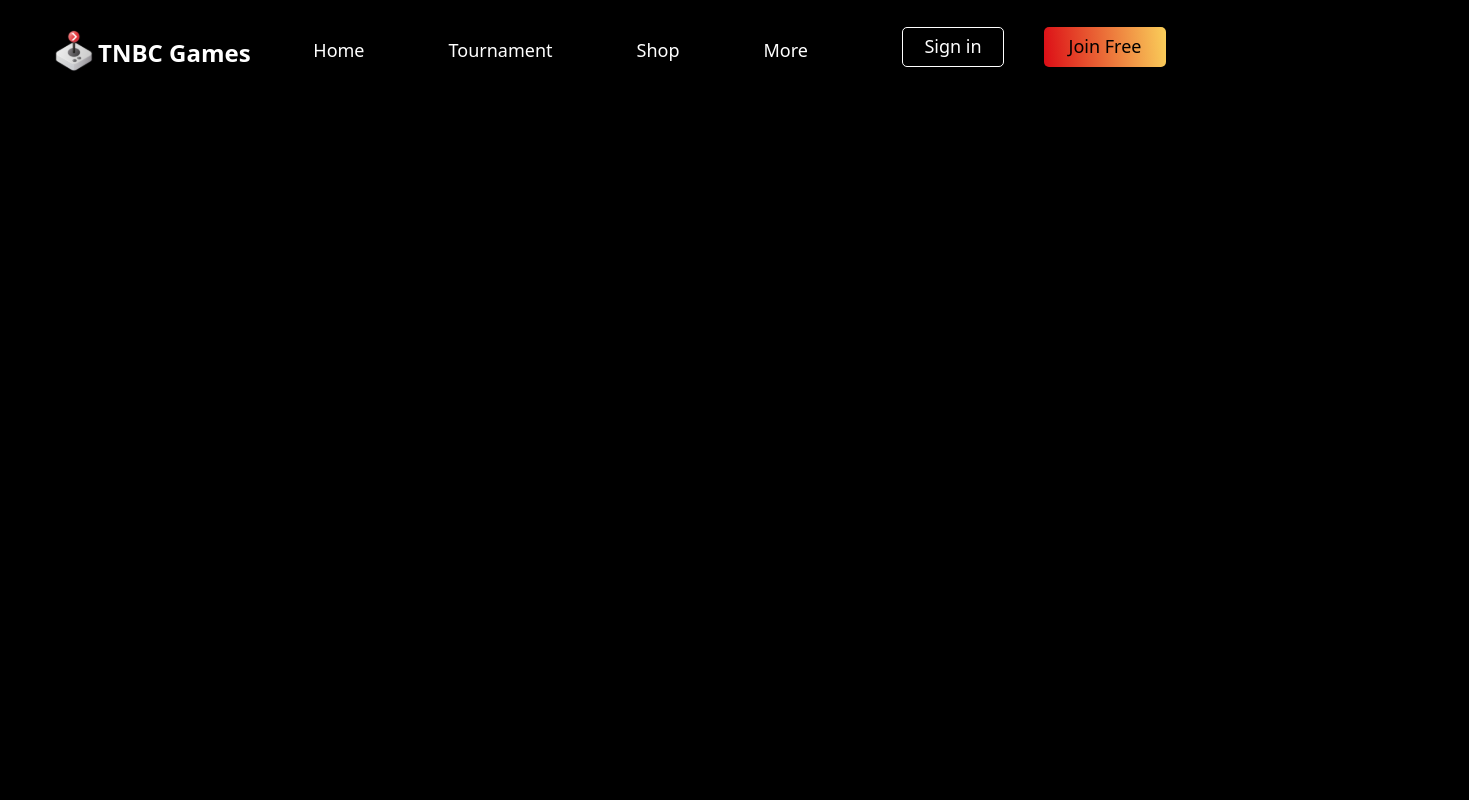
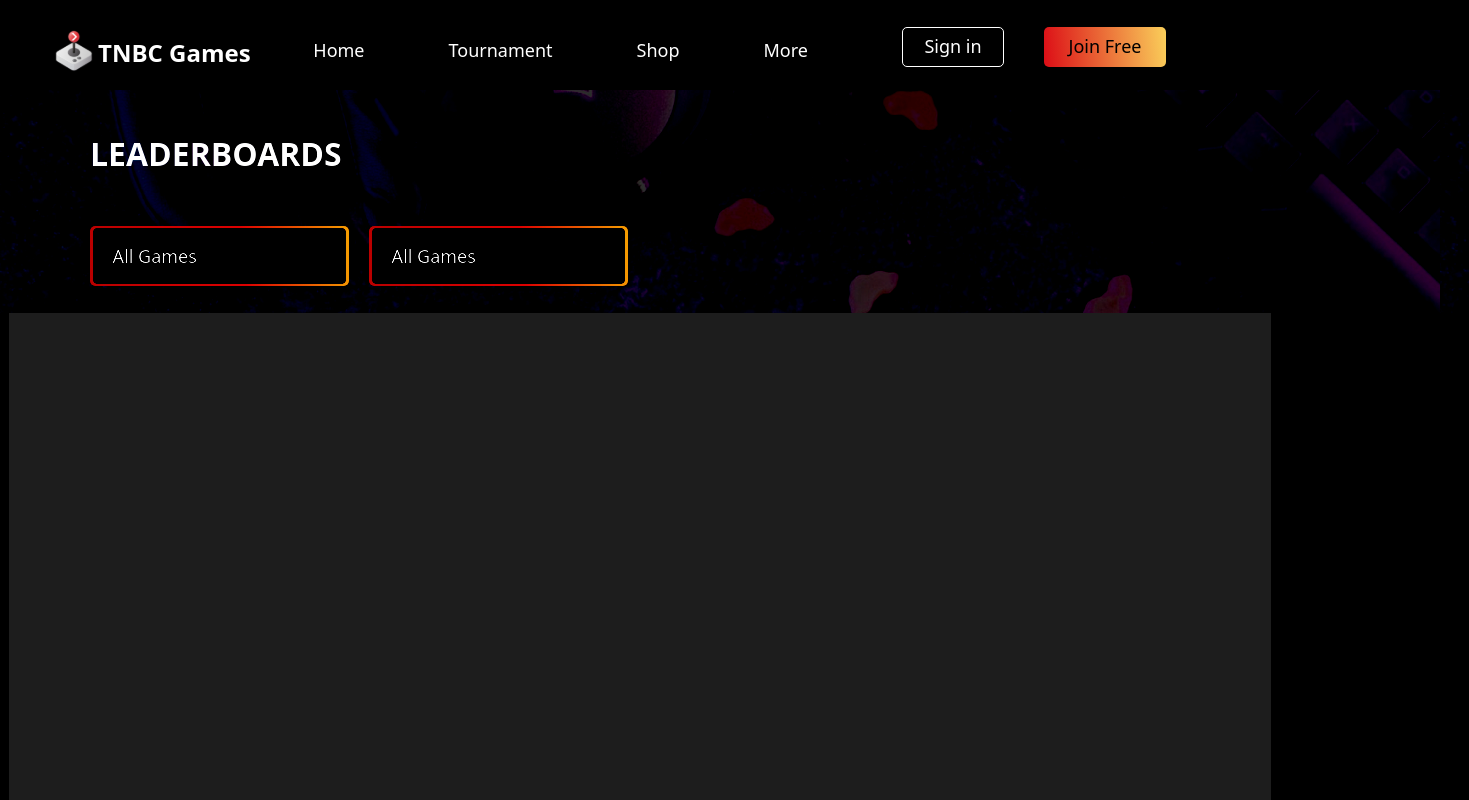
Before and after one commit to TNBC-Games/frontend-web, a React (Create React App) app: page /leaderboard in a window 1280 px wide. Shown: the top 800 px of the page, 1469 px wide, since content can reach past the window. Built offline with nearby package versions, Linux system fonts and the light colour scheme.

Commit message:
leaderboard header set

```diff
--- a/src/App.js
+++ b/src/App.js
@@ -11,6 +11,7 @@ import WebBody from "./components/HomePage/webBody";
 import SignUp from "./components/Authentication/SignUp";
 import SignIn from "./components/Authentication/SignIn";
 import GamesProfile from "./components/GamesManagement/GamesProfile";
+import LeaderBoardPage from "./components/GamesManagement/LeaderBoardPage";
 
 
 function App() {
@@ -24,6 +25,7 @@ function App() {
           <Route path = "/signup" component = {SignUp}/>
           <Route path = "/login" component = {SignIn}/>
           <Route path = "/game-management" component ={GamesProfile}/>
+          <Route path = "/leaderboard" component = {LeaderBoardPage}/>
         </Switch>
 
       </BrowserRouter>
--- /dev/null
+++ b/src/components/GamesManagement/LeaderBoardPage.js
@@ -0,0 +1,101 @@
+import React from 'react';
+import styled from 'styled-components';
+import LeaderBoardHeader from "../../assets/LeaderboardHeader.png";
+
+function LeaderBoardPage() {
+    return (
+        <div className ="leaderboard-page">
+            <Header image ={LeaderBoardHeader}>
+                <div className = "heading">
+                    LEADERBOARDS
+                </div>
+
+
+                <div className = "flex mt-5">
+
+                    <div className ="games-filter">
+                        <div className ="games-filter-inner">
+                            <div className ="games-filter-title"> All Games </div>
+                        </div>
+                    </div>
+
+                    <div className ="games-filter">
+                        <div className ="games-filter-inner">
+                            <div className ="games-filter-title"> All Games </div>
+                        </div>
+                    </div>
+                </div>
+            </Header>
+
+            <div className ="justify-center">
+                <LeaderboardTable>
+
+                </LeaderboardTable>
+
+            </div>
+
+
+
+
+        </div>
+    )
+}
+
+export default LeaderBoardPage
+
+export const Header = styled.div`
+    width: 1469px;
+    height: 223px;
+    margin-top: 90px;
+    padding: 40px 90px;
+    background-image: url(${props => props.image});
+    mix-blend-mode: hard-light;
+
+    .heading {
+        font-style: normal;
+        font-weight: 800;
+        font-size: 32px;
+        line-height: 48px;
+        color: #FFFFFF;
+    }
+
+    .games-filter {
+        height:60px;
+        width:259px;
+        margin-right: 20px;
+        border-radius: 5px;
+        display: flex;
+        justify-content: center;
+        align-items: center;
+        background: linear-gradient(263.86deg, #FACF5A 0%, #DC0D16 100%);
+    }
+
+    .games-filter-inner {
+        background-color: black;
+        display: flex;
+        justify-content: space-between;
+        align-items: center;
+        border-radius: 5px;
+        height:56px;
+        width:98%;
+        padding-left: 20px;
+        color: #FFFFFF;
+        font-weight: 500;
+        font-size: 18px;
+        line-height: 27px;
+        color: #FFFFFF;
+    }
+`;
+
+export const LeaderboardTable = styled.div`
+    width: 1262px;
+    height: 1114px;
+    background: #1D1D1D;
+    margin-bottom: 100px;
+
+`
+export const DateFilter = styled.div`
+    width: 100%;
+    height:
+
+`
--- a/src/styles/tnbc.css
+++ b/src/styles/tnbc.css
@@ -328,9 +328,6 @@ input:focus {
     border-radius: 5px;
     height:58px;
     width:99%;
-}
-
-.games-filter-inner {
     padding-left: 20px;
     color: #FFFFFF;
     font-weight: 500;
@@ -338,6 +335,7 @@ input:focus {
     line-height: 27px;
     color: #FFFFFF;
 }
+
 
 .choose-games-section {
     display: flex;
@@ -434,6 +432,10 @@ input:focus {
 .justify-space {
     display: flex;
     justify-content: space-between;
+}
+
+.flex {
+    display:flex;
 }
 
 .fee-amount {
```
Also changed, not shown: src/assets/LeaderboardHeader.png (added).
